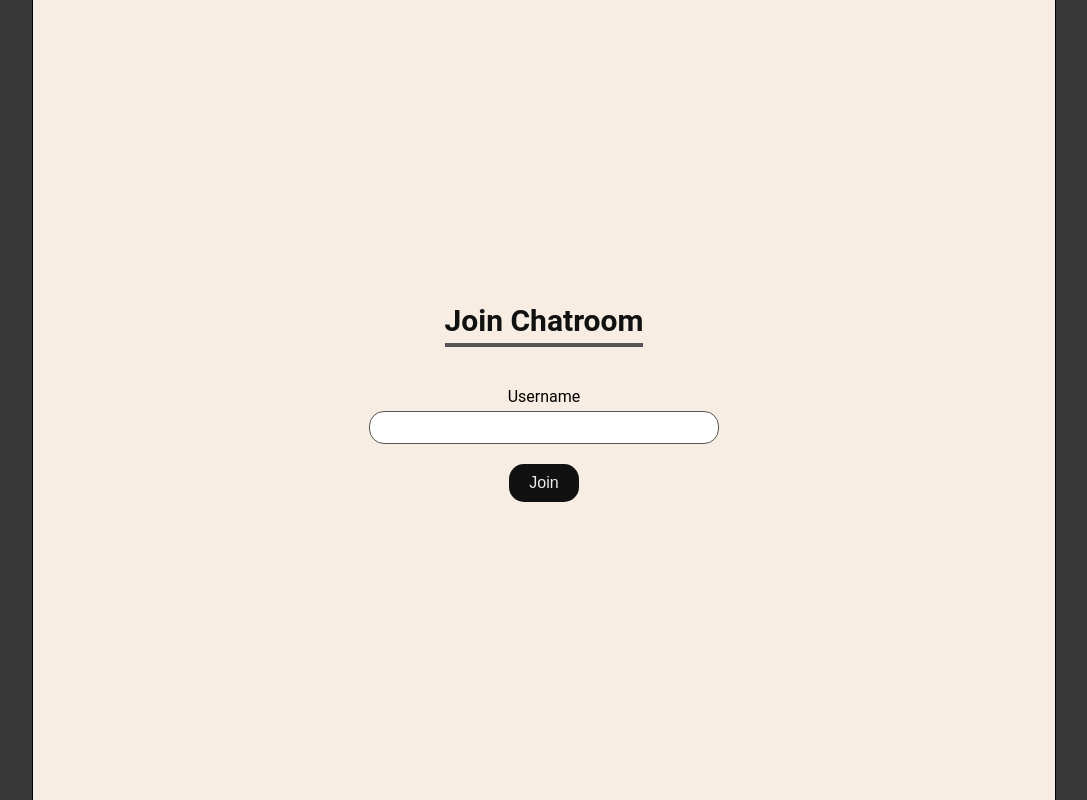
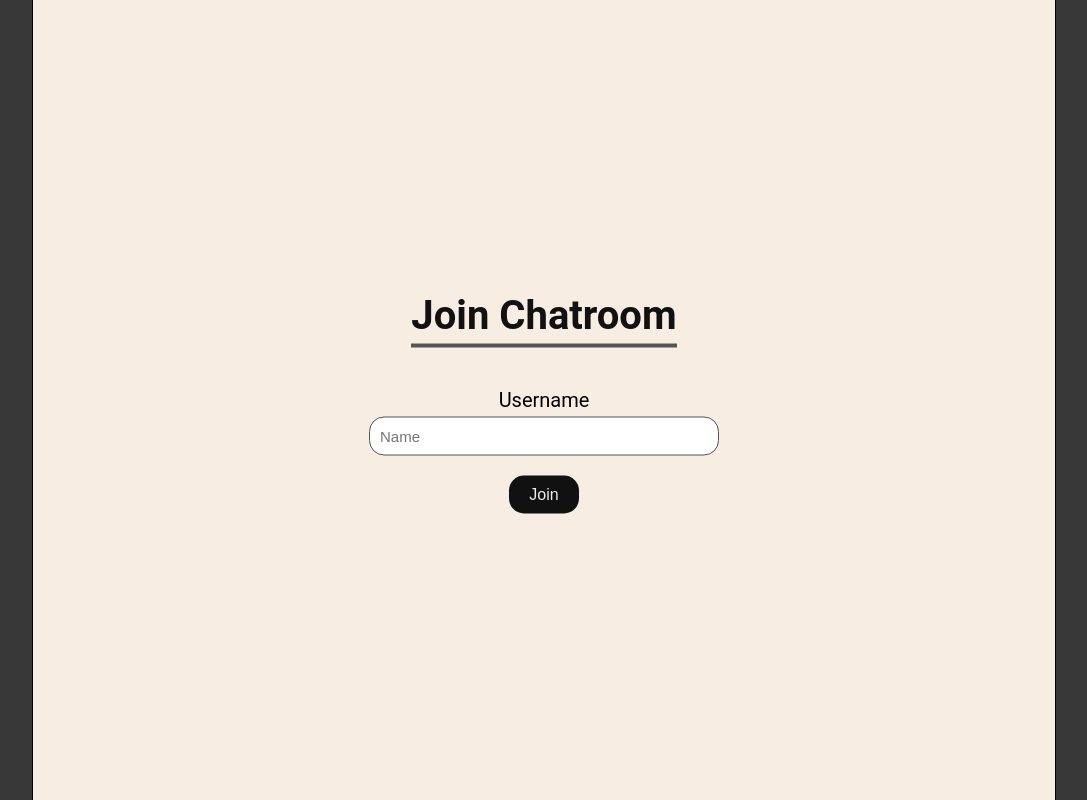
Before and after one commit to Marcus401/Basic-Chat, a website built with webpack: page frontend/index.html in a window 1280 px wide. Shown: the whole page, without its empty margins (96-1183 px from the left). Built offline with nearby package versions, Linux system fonts and the light colour scheme; files whose address does not match are found by name.

Commit message:
homepage changes

```diff
--- a/frontend/css/style.css
+++ b/frontend/css/style.css
@@ -45,11 +45,16 @@ body {
 .screen .form-input {
   width: 100%;
   margin: 20px 0;
+  font-size: 20px;
+}
+
+.screen .form-input #username {
+  font-size: 15px;
 }
 
 .screen h2 {
   margin-bottom: 20px;
-  font-size: 30px;
+  font-size: 40px;
   color: #111;
   border-bottom: 4px solid #555;
   padding: 5px 0;
--- a/frontend/index.html
+++ b/frontend/index.html
@@ -17,7 +17,7 @@
           <h2>Join Chatroom</h2>
           <div class="form-input">
             <label for="username">Username</label>
-            <input type="text" id="username">
+            <input type="text" id="username" placeholder="Name">
           </div>
           <div class="form-input">
             <button id="join-user">Join</button>
```
